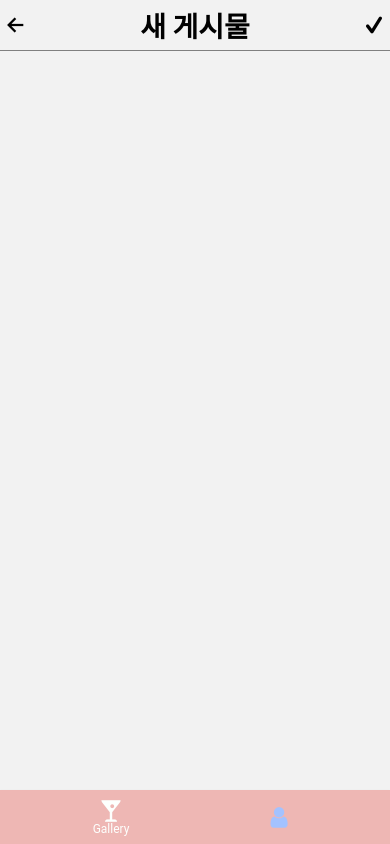
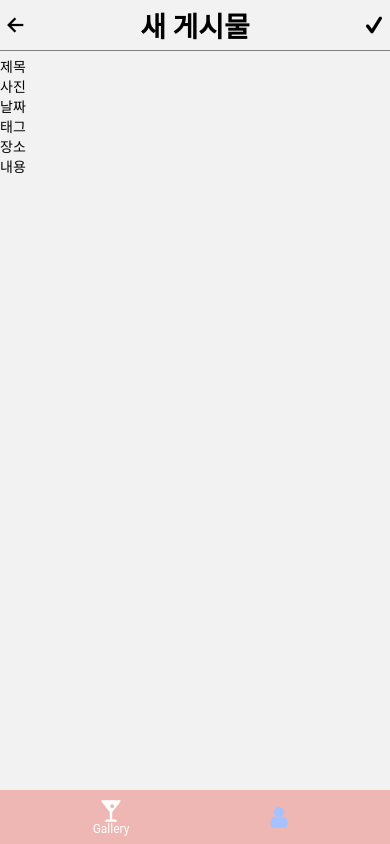
Before and after one commit to Seojeonguk/alcohol_note, a React Native app: screen /galleryForm in a window 390 px wide. Built offline with nearby package versions, Linux system fonts and the light colour scheme.

Commit message:
Provide the default layout for the form
This will provide the default layout for adding items.

Signed-off-by: Seojeonguk <uk7880@naver.com>

```diff
--- a/components/gallery/GalleryForm.js
+++ b/components/gallery/GalleryForm.js
@@ -35,6 +35,38 @@ export default function GalleryForm({ navigation }) {
           <Entypo name="check" size={24} color="black" />
         </TouchableOpacity>
       </View>
+
+      <View>
+        <View>
+          <Text>제목</Text>
+          {/* 제목 입력칸 */}
+        </View>
+
+        <View>
+          <Text>사진</Text>
+          {/* 다중선택 */}
+        </View>
+
+        <View>
+          <Text>날짜</Text>
+          {/* 달력 열어서 선택 */}
+        </View>
+
+        <View>
+          <Text>태그</Text>
+          {/* 태그 모달에서 태그 작성 */}
+        </View>
+
+        <View>
+          <Text>장소</Text>
+          {/* 장소 설정하기 */}
+        </View>
+
+        <View>
+          <Text>내용</Text>
+          {/* 내용 입력 창 */}
+        </View>
+      </View>
     </SafeAreaView>
   );
 }
```
